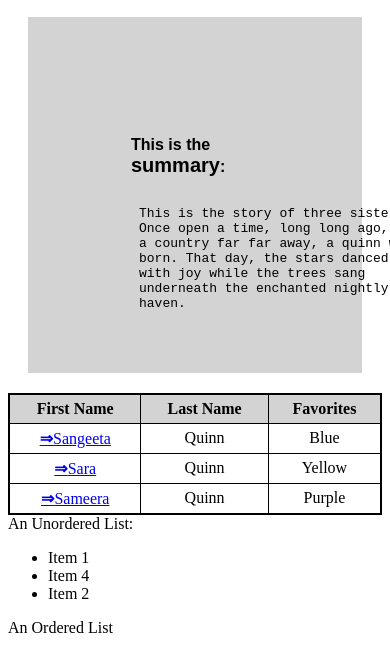
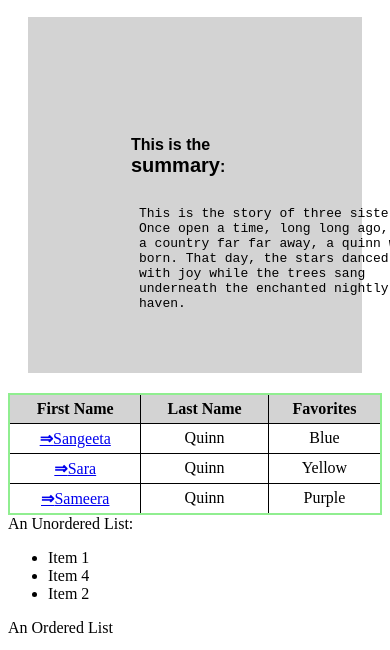
Before and after one commit to rquddus/lecture0, a plain HTML site: page index.html in a window 390 px wide. Shown: the part 155-805 px from the top of the page. Drawn offline with Linux system fonts and the light colour scheme.

Commit message:
minor change

```diff
--- a/styles.css
+++ b/styles.css
@@ -22,7 +22,7 @@ div {
 }
 @media (max-width:800px) {
   table {
-    border: 2px solid black;
+    border: 2px solid lightgreen;
     border-collapse: collapse;
     width: 100%;
     text-align: center;
```
